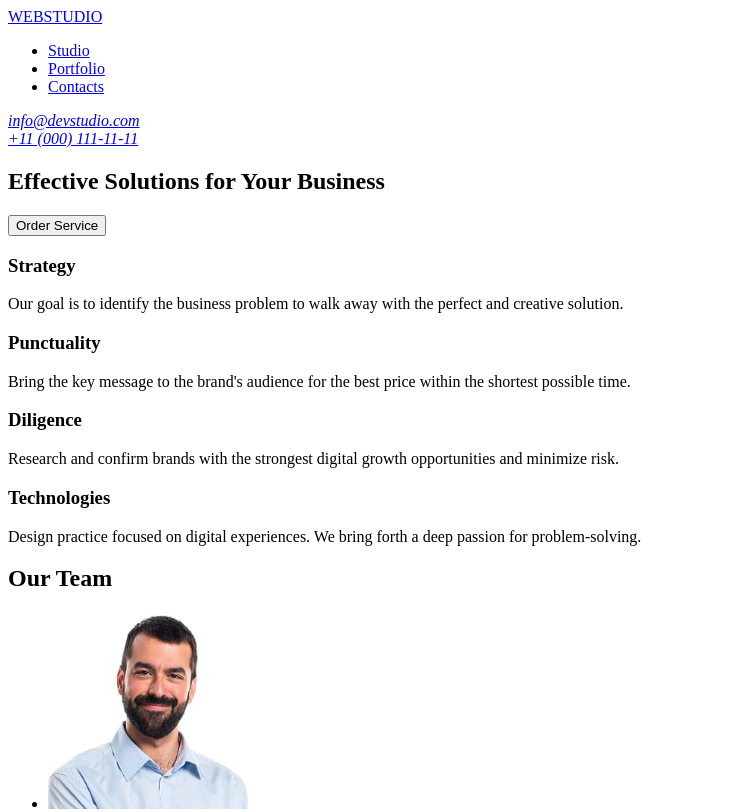
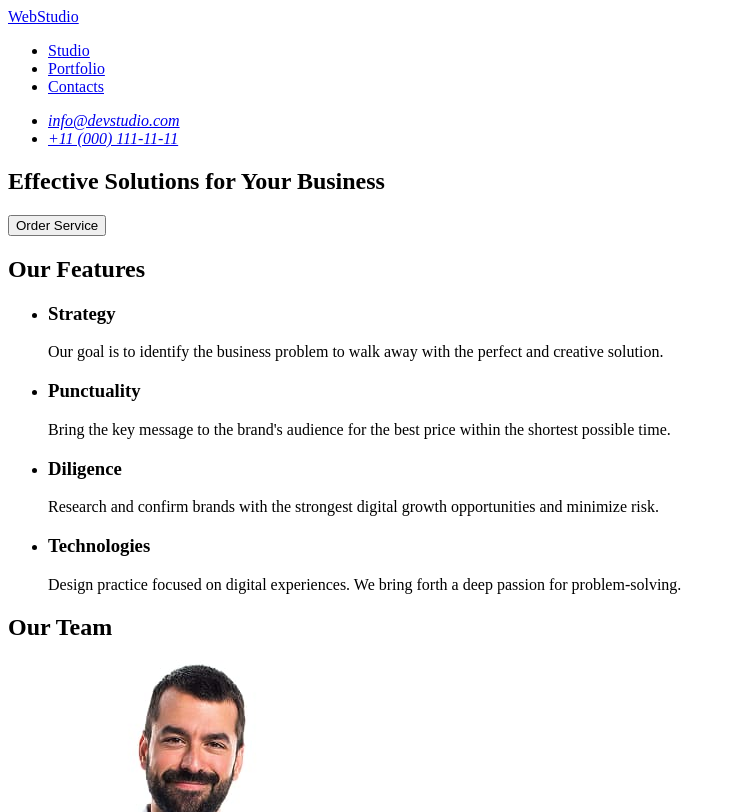
Before and after one commit to VladuslavFil/goit-markup-hw-01, a plain HTML site: page index.html in a window 1280 px wide. Shown: the top 812 px of the page, without its empty margins (0-736 px from the left). Drawn offline with Linux system fonts and the light colour scheme.

Commit message:
fixfewproblems

```diff
--- a/index.html
+++ b/index.html
@@ -9,7 +9,7 @@
 
 <body>
     <header>
-        <a href="#">WEBSTUDIO</a>
+        <a href="index.html">WebStudio</a>
         <nav>
             <ul>
                 <li><a href="#">Studio</a></li>
@@ -18,8 +18,10 @@
             </ul>
         </nav>
         <address>
-            <a href="mailto:info@devstudio.com">info@devstudio.com</a><br>
-            <a href="tel:+110001111111">+11 (000) 111-11-11</a>
+            <ul>
+                <li><a href="mailto:info@devstudio.com">info@devstudio.com</a></li>
+                <li><a href="tel:+110001111111">+11 (000) 111-11-11</a></li>
+            </ul>
         </address>
     </header>
 
@@ -30,38 +32,51 @@
         </section>
 
         <section>
+            <h2>Our Features</h2>
+            <ul>
+                <li>
                     <h3>Strategy</h3>
-            <p>Our goal is to identify the business problem to walk away with the perfect and creative solution.</p>
-
+                    <p>Our goal is to identify the business problem to walk away with the perfect and creative solution.
+                    </p>
+                </li>
+                <li>
                     <h3>Punctuality</h3>
-            <p>Bring the key message to the brand's audience for the best price within the shortest possible time.</p>
-
+                    <p>Bring the key message to the brand's audience for the best price within the shortest possible
+                        time.</p>
+                </li>
+                <li>
                     <h3>Diligence</h3>
-            <p>Research and confirm brands with the strongest digital growth opportunities and minimize risk.</p>
-
+                    <p>Research and confirm brands with the strongest digital growth opportunities and minimize risk.
+                    </p>
+                </li>
+                <li>
                     <h3>Technologies</h3>
-            <p>Design practice focused on digital experiences. We bring forth a deep passion for problem-solving.</p>
+                    <p>Design practice focused on digital experiences. We bring forth a deep passion for
+                        problem-solving.</p>
+                </li>
+            </ul>
         </section>
 
         <section>
             <h2>Our Team</h2>
             <ul>
-            <li><img src="images/product-designer.jpg" width="200" alt="Product Designer">
+                <li>
+                    <img src="./images/product-designer.jpg" width="264" alt="Product Designer">
                     <h3>Mark Guerrero</h3>
                     <p>Product Designer</p>
                 </li>
-
-            <li><img src="images/frontend-developer.jpg" width="200" alt="Frontend Developer">
+                <li>
+                    <img src="./images/frontend-developer.jpg" width="264" alt="Frontend Developer">
                     <h3>Tom Ford</h3>
                     <p>Frontend Developer</p>
                 </li>
-
-            <li><img src="images/marketing.jpg" width="200" alt="Marketing">
+                <li>
+                    <img src="./images/marketing.jpg" width="264" alt="Marketing">
                     <h3>Camila Garcia</h3>
                     <p>Marketing</p>
                 </li>
-
-            <li><img src="images/ui-designer.jpg" width="200" alt="UI Designer">
+                <li>
+                    <img src="./images/ui-designer.jpg" width="264" alt="UI Designer">
                     <h3>Daniel Wilson</h3>
                     <p>UI Designer</p>
                 </li>
@@ -70,7 +85,7 @@
     </main>
 
     <footer>
-        <a href="#">WEBSTUDIO</a>
+        <a href="index.html">WebStudio</a>
         <p>Increase the flow of customers and sales for your business with digital marketing & growth solutions.</p>
     </footer>
 </body>
```
Lines whose indentation alone changed are shown as unchanged.
